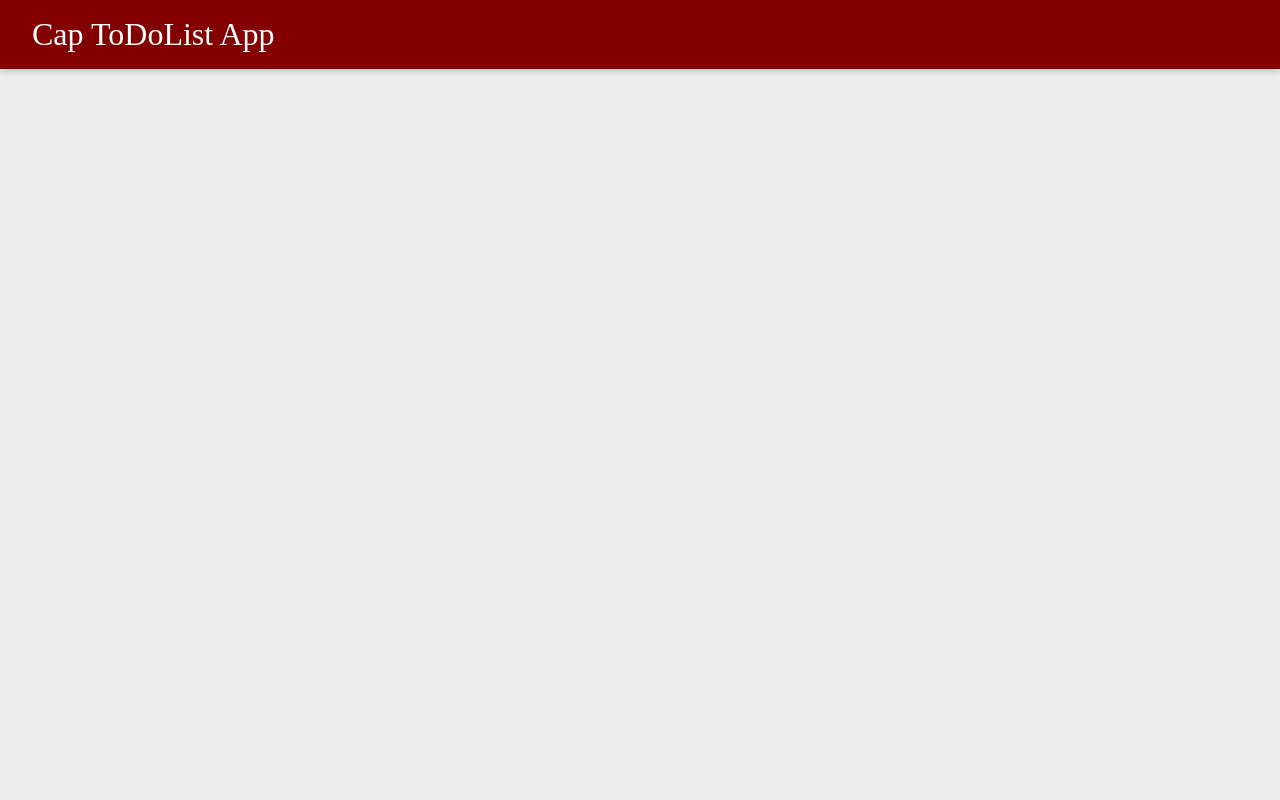
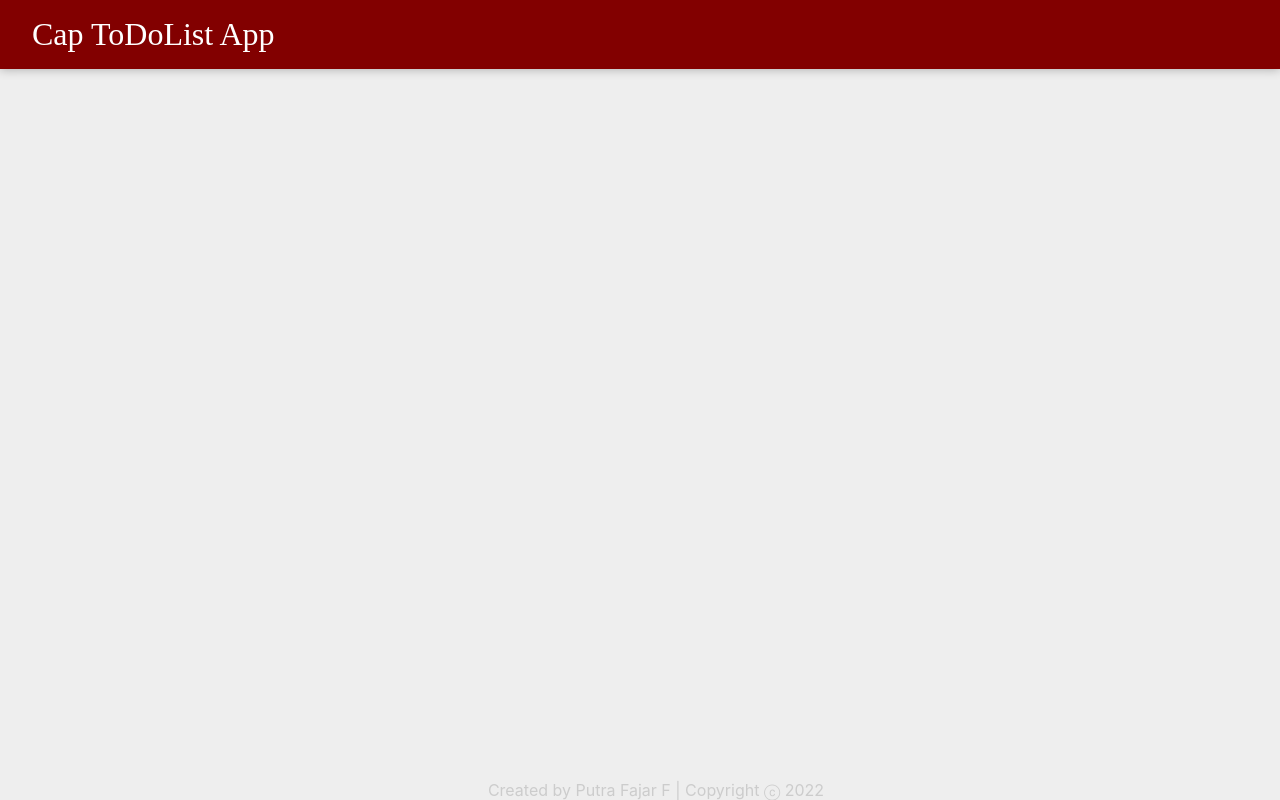
Before and after one commit to PutraFajarF/cap-todo-list-app, a React (Create React App) app: page / in a window 1280 px wide. Built offline with nearby package versions, Linux system fonts and the light colour scheme.

Commit message:
added Footer.js Component and styling it

```diff
--- a/src/App.css
+++ b/src/App.css
@@ -25,3 +25,15 @@ header h1 {
   font-family: "McLaren", cursive;
   font-weight: 200;
 }
+
+footer {
+  position: absolute;
+  text-align: center;
+  bottom: 0;
+  width: 100%;
+  height: 2.5 rem;
+}
+
+footer p {
+  color: #ccc;
+}
--- a/src/App.js
+++ b/src/App.js
@@ -2,6 +2,7 @@ import React from "react";
 
 // Styles
 import './App.css';
+import Footer from "./Components/Footer";
 
 import Header from "./Components/Header";
 
@@ -9,6 +10,7 @@ function App() {
   return (
     <div className="App">
       <Header />
+      <Footer />
     </div>
   );
 }
--- /dev/null
+++ b/src/Components/Footer.js
@@ -0,0 +1,12 @@
+import React from 'react';
+
+const Footer = () => {
+  const getYear = new Date().getFullYear();
+  return (
+    <footer>
+      <p>Created by Putra Fajar F | Copyright ⓒ {getYear}</p>
+    </footer>
+  );
+};
+
+export default Footer;
```
